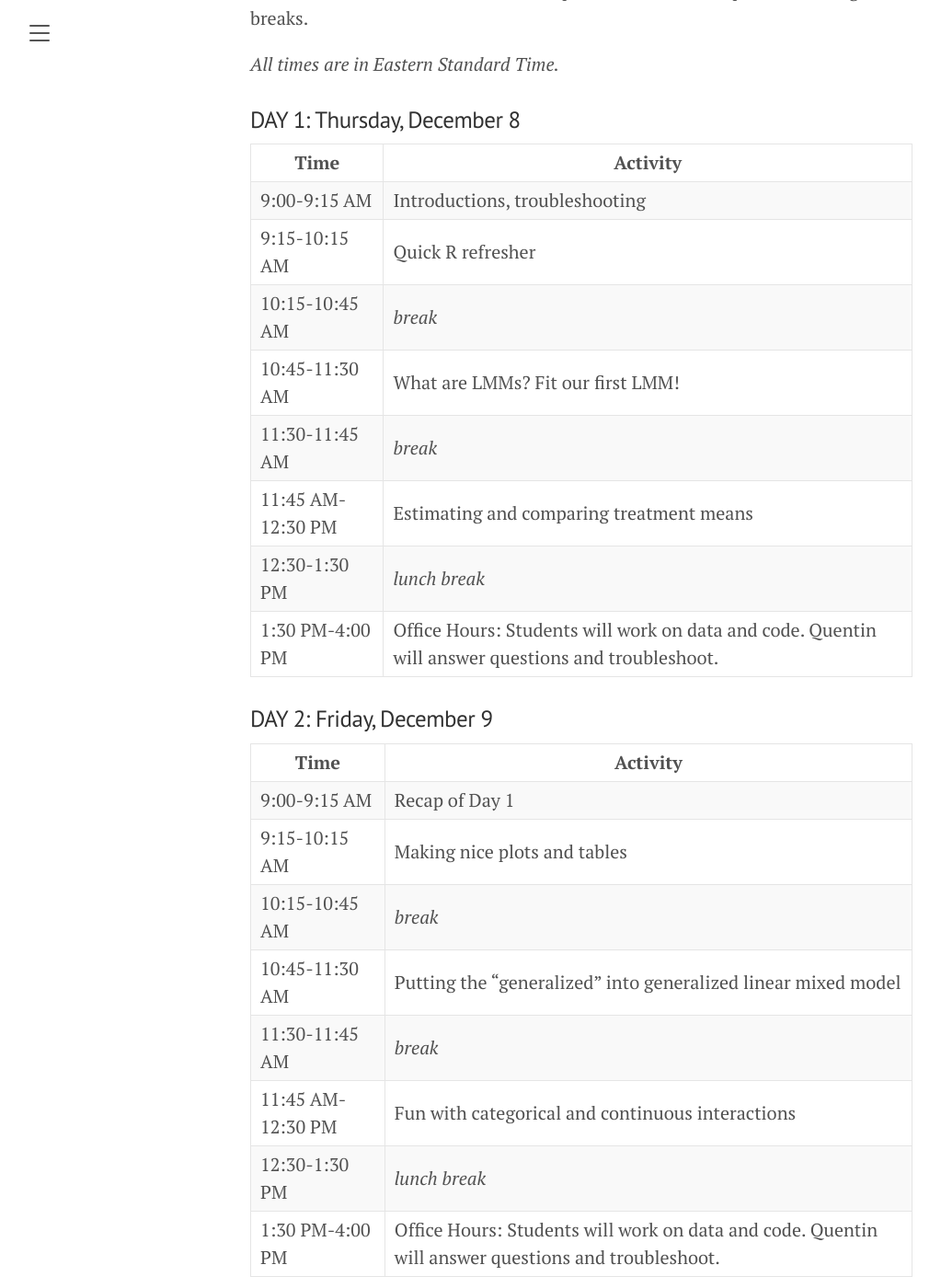
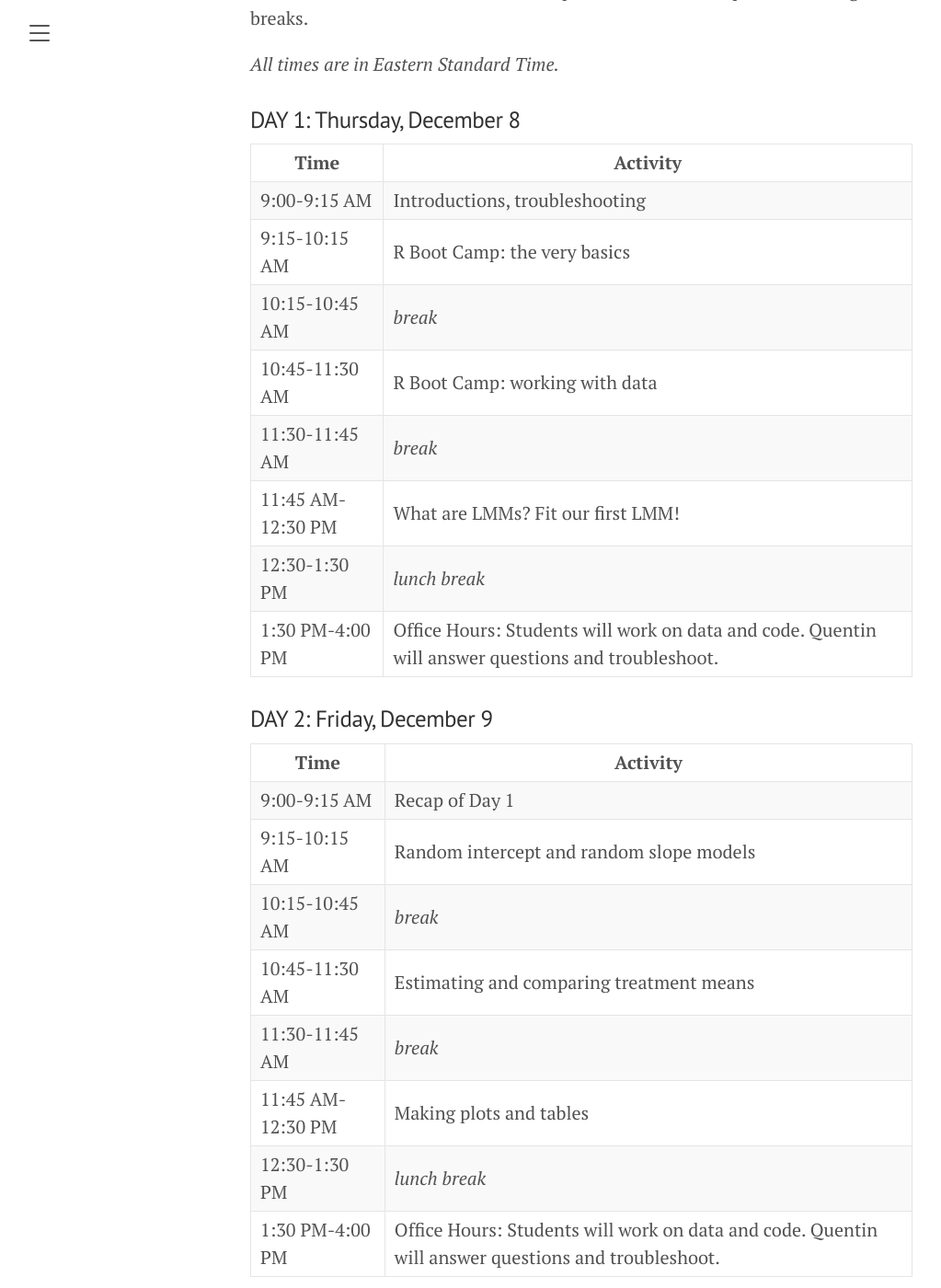
Before and after one commit to qdread/glmm-workshop-dec2022, a Jekyll site: the page built from syllabus.md, in a window 1280 px wide and 1400 px high, scrolled down 1771 px. Shown: the whole window at 92% size, without its empty margins (8-1031 px from the left). Built offline with Jekyll 4.4.1, drawn with Linux system fonts in a browser that asks for light colours.

Commit message:
Simplify syllabus more

```diff
--- a/syllabus.md
+++ b/syllabus.md
@@ -57,11 +57,11 @@ This is a preliminary schedule that’s subject to change. The instructor (Quent
 Time                      | Activity
 ------------------------- | ----------------------------------------------------------
 9:00-9:15 AM              | Introductions, troubleshooting
-9:15-10:15 AM             | Quick R refresher
+9:15-10:15 AM             | R Boot Camp: the very basics
 10:15-10:45 AM            | *break*
-10:45-11:30 AM            | What are LMMs? Fit our first LMM!
+10:45-11:30 AM            | R Boot Camp: working with data
 11:30-11:45 AM            | *break*
-11:45 AM-12:30 PM         | Estimating and comparing treatment means
+11:45 AM-12:30 PM         | What are LMMs? Fit our first LMM!
 12:30-1:30 PM             | *lunch break*
 1:30 PM-4:00 PM           | Office Hours: Students will work on data and code. Quentin will answer questions and troubleshoot.
 
@@ -70,10 +70,10 @@ Time                      | Activity
 Time                      | Activity
 ------------------------- | ----------------------------------------------------------
 9:00-9:15 AM              | Recap of Day 1
-9:15-10:15 AM             | Making nice plots and tables
+9:15-10:15 AM             | Random intercept and random slope models
 10:15-10:45 AM            | *break*
-10:45-11:30 AM            | Putting the "generalized" into generalized linear mixed model
+10:45-11:30 AM            | Estimating and comparing treatment means
 11:30-11:45 AM            | *break*
-11:45 AM-12:30 PM         | Fun with categorical and continuous interactions
+11:45 AM-12:30 PM         | Making plots and tables
 12:30-1:30 PM             | *lunch break*
 1:30 PM-4:00 PM           | Office Hours: Students will work on data and code. Quentin will answer questions and troubleshoot.
```
Also changed, not shown: public/images/install_dialog.png.
